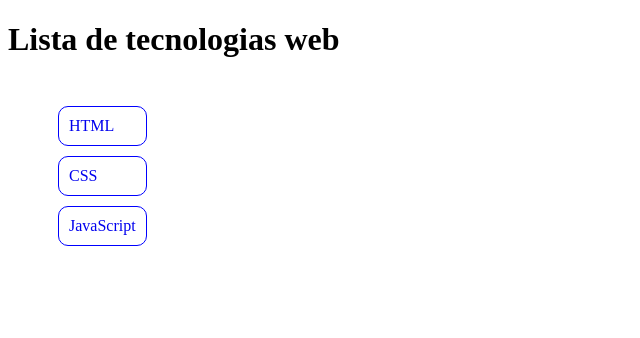
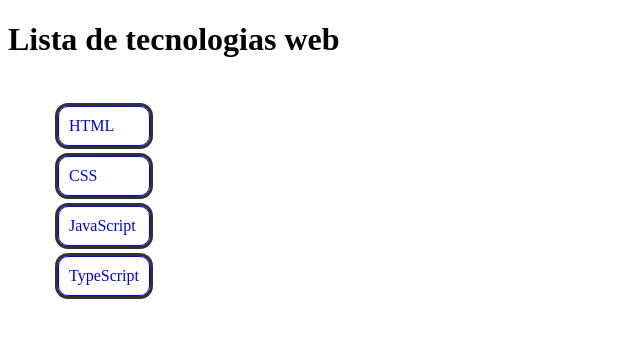
Before and after one commit to xaqui/otro-repositorio, a plain HTML site: page index.html in a window 1280 px wide. Shown: the whole page, without its empty margins (0-640 px from the left). Drawn offline with Linux system fonts and the light colour scheme.

Commit message:
añadida otra tecnologia web

```diff
--- a/index.html
+++ b/index.html
@@ -19,6 +19,9 @@
         <li class="item">
             <a href="https://es.wikipedia.org/wiki/javascript">JavaScript</a>
         </li>
+        <li class="item">
+            <a href="https://es.wikipedia.org/wiki/TypeScript">TypeScript</a>
+        </li>
     </ul>
 </div>
 
--- a/styles.css
+++ b/styles.css
@@ -8,6 +8,7 @@
     padding: 10px;
     margin: 10px;
     border-radius: 10px;
+    box-shadow: rgba(0, 0, 0, 0.16) 0px 1px 4px, rgb(51, 51, 51) 0px 0px 0px 3px;
 }
 .item a{
     text-decoration: none;
```
